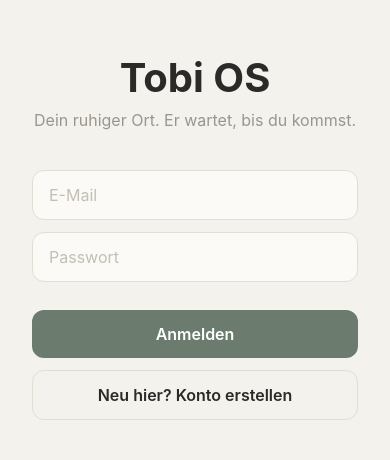
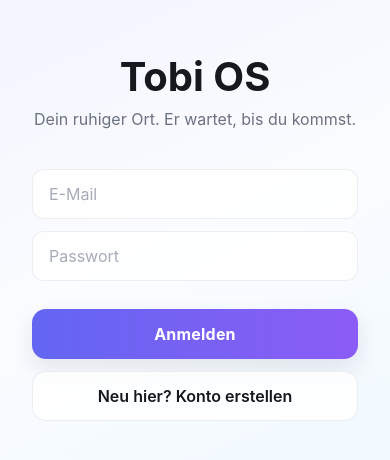
Before and after one commit to tobi936/something, a React Native app: screen / in a window 390 px wide. Shown: the part 186-646 px from the top of the page. Built offline with nearby package versions, Linux system fonts and the light colour scheme.

Commit message:
Redesign UI: glassmorphism, white gradient background, colorful accents

```diff
--- a/App.tsx
+++ b/App.tsx
@@ -1,3 +1,4 @@
+import { BlurView } from 'expo-blur';
 import { StatusBar } from 'expo-status-bar';
 import React, { useEffect, useState } from 'react';
 import {
@@ -11,6 +12,7 @@ import {
 import type { Session } from '@supabase/supabase-js';
 import { supabase } from './lib/supabase';
 import { theme } from './lib/theme';
+import { GradientBackground } from './components/ui';
 import AuthScreen from './screens/AuthScreen';
 import TodayScreen from './screens/TodayScreen';
 import HabitsScreen from './screens/HabitsScreen';
@@ -42,24 +44,27 @@ export default function App() {
 
   if (loading) {
     return (
+      <GradientBackground>
         <View style={styles.loading}>
-        <ActivityIndicator color={theme.colors.muted} />
+          <ActivityIndicator color={theme.colors.accent} />
         </View>
+      </GradientBackground>
     );
   }
 
   if (!session) {
     return (
-      <>
+      <GradientBackground>
         <StatusBar style="dark" />
         <AuthScreen />
-      </>
+      </GradientBackground>
     );
   }
 
   const userId = session.user.id;
 
   return (
+    <GradientBackground>
       <SafeAreaView style={styles.app}>
         <StatusBar style="dark" />
         <View style={styles.body}>
@@ -69,7 +74,7 @@ export default function App() {
           {tab === 'reflection' && <ReflectionScreen />}
         </View>
 
-      <View style={styles.tabbar}>
+        <BlurView intensity={40} tint="light" style={styles.tabbar}>
           {TABS.map((t) => {
             const active = tab === t.key;
             return (
@@ -79,37 +84,33 @@ export default function App() {
               </Pressable>
             );
           })}
-      </View>
+        </BlurView>
       </SafeAreaView>
+    </GradientBackground>
   );
 }
 
 const styles = StyleSheet.create({
-  app: { flex: 1, backgroundColor: theme.colors.bg },
+  app: { flex: 1, backgroundColor: 'transparent' },
   body: { flex: 1 },
-  loading: {
-    flex: 1,
-    backgroundColor: theme.colors.bg,
-    alignItems: 'center',
-    justifyContent: 'center',
-  },
+  loading: { flex: 1, alignItems: 'center', justifyContent: 'center' },
   tabbar: {
     flexDirection: 'row',
     borderTopWidth: 1,
-    borderTopColor: theme.colors.border,
-    backgroundColor: theme.colors.surface,
-    paddingTop: 10,
-    paddingBottom: 10,
+    borderTopColor: theme.colors.glassBorder,
+    backgroundColor: 'rgba(255,255,255,0.6)',
+    paddingTop: 12,
+    paddingBottom: 12,
   },
   tab: { flex: 1, alignItems: 'center' },
-  tabText: { fontSize: theme.font.small, color: theme.colors.faint },
-  tabTextActive: { color: theme.colors.text, fontWeight: '600' },
+  tabText: { fontSize: theme.font.small, color: theme.colors.faint, fontWeight: '500' },
+  tabTextActive: { color: theme.colors.accent, fontWeight: '700' },
   dot: {
-    width: 4,
-    height: 4,
-    borderRadius: 2,
+    width: 5,
+    height: 5,
+    borderRadius: 2.5,
     backgroundColor: theme.colors.accent,
     marginTop: 5,
   },
-  dotEmpty: { width: 4, height: 4, marginTop: 5 },
+  dotEmpty: { width: 5, height: 5, marginTop: 5 },
 });
--- a/components/ui.tsx
+++ b/components/ui.tsx
@@ -1,3 +1,5 @@
+import { BlurView } from 'expo-blur';
+import { LinearGradient } from 'expo-linear-gradient';
 import React from 'react';
 import {
   ActivityIndicator,
@@ -10,8 +12,27 @@ import {
 } from 'react-native';
 import { theme } from '../lib/theme';
 
+export function GradientBackground({ children }: { children: React.ReactNode }) {
+  return (
+    <LinearGradient
+      colors={theme.colors.bgGradient}
+      start={{ x: 0, y: 0 }}
+      end={{ x: 1, y: 1 }}
+      style={StyleSheet.absoluteFill}
+    >
+      {children}
+    </LinearGradient>
+  );
+}
+
 export function Card({ children, style }: { children: React.ReactNode; style?: ViewStyle }) {
-  return <View style={[styles.card, style]}>{children}</View>;
+  return (
+    <View style={[styles.cardWrap, theme.shadow, style]}>
+      <BlurView intensity={28} tint="light" style={styles.cardBlur}>
+        <View style={styles.cardInner}>{children}</View>
+      </BlurView>
+    </View>
+  );
 }
 
 export function ScreenTitle({ children, subtitle }: { children: string; subtitle?: string }) {
@@ -31,12 +52,20 @@ export function Muted({ children, style }: { children: React.ReactNode; style?:
   return <Text style={[styles.muted, style]}>{children}</Text>;
 }
 
-export function Check({ on }: { on: boolean }) {
-  return (
-    <View style={[styles.check, on && styles.checkOn]}>
-      {on ? <Text style={styles.checkMark}>✓</Text> : null}
-    </View>
-  );
+export function Check({ on, color }: { on: boolean; color?: string }) {
+  if (on) {
+    return (
+      <LinearGradient
+        colors={color ? [color, color] : theme.colors.accentGradient}
+        start={{ x: 0, y: 0 }}
+        end={{ x: 1, y: 1 }}
+        style={styles.check}
+      >
+        <Text style={styles.checkMark}>✓</Text>
+      </LinearGradient>
+    );
+  }
+  return <View style={[styles.check, styles.checkOff]} />;
 }
 
 export function SoftButton({
@@ -50,64 +79,94 @@ export function SoftButton({
   loading?: boolean;
   variant?: 'solid' | 'ghost';
 }) {
+  if (variant === 'ghost') {
+    return (
+      <Pressable
+        onPress={onPress}
+        disabled={loading}
+        style={({ pressed }) => [styles.ghost, pressed && { opacity: 0.6 }]}
+      >
+        {loading ? (
+          <ActivityIndicator color={theme.colors.text} />
+        ) : (
+          <Text style={styles.ghostText}>{label}</Text>
+        )}
+      </Pressable>
+    );
+  }
   return (
     <Pressable
       onPress={onPress}
       disabled={loading}
-      style={({ pressed }) => [
-        styles.button,
-        variant === 'ghost' && styles.buttonGhost,
-        pressed && { opacity: 0.7 },
-      ]}
+      style={({ pressed }) => [theme.shadow, { borderRadius: 14 }, pressed && { opacity: 0.85 }]}
     >
-      {loading ? (
-        <ActivityIndicator color={variant === 'ghost' ? theme.colors.text : '#fff'} />
-      ) : (
-        <Text style={[styles.buttonText, variant === 'ghost' && styles.buttonTextGhost]}>
-          {label}
-        </Text>
-      )}
+      <LinearGradient
+        colors={theme.colors.accentGradient}
+        start={{ x: 0, y: 0 }}
+        end={{ x: 1, y: 0 }}
+        style={styles.button}
+      >
+        {loading ? (
+          <ActivityIndicator color="#fff" />
+        ) : (
+          <Text style={styles.buttonText}>{label}</Text>
+        )}
+      </LinearGradient>
     </Pressable>
   );
 }
 
 const styles = StyleSheet.create({
-  card: {
-    backgroundColor: theme.colors.surface,
+  cardWrap: { borderRadius: theme.radius },
+  cardBlur: {
     borderRadius: theme.radius,
+    overflow: 'hidden',
     borderWidth: 1,
-    borderColor: theme.colors.border,
+    borderColor: theme.colors.glassBorder,
+  },
+  cardInner: {
+    backgroundColor: theme.colors.glass,
     padding: theme.spacing(2),
   },
-  title: { fontSize: theme.font.title, color: theme.colors.text, fontWeight: '600' },
+  title: { fontSize: theme.font.title, color: theme.colors.text, fontWeight: '700', letterSpacing: -0.5 },
   subtitle: { fontSize: theme.font.body, color: theme.colors.muted, marginTop: 4 },
   sectionLabel: {
     fontSize: theme.font.small,
     color: theme.colors.muted,
     textTransform: 'uppercase',
-    letterSpacing: 1,
+    letterSpacing: 1.2,
+    fontWeight: '600',
     marginBottom: theme.spacing(1),
   },
   muted: { color: theme.colors.muted, fontSize: theme.font.body },
   check: {
     width: 26,
     height: 26,
-    borderRadius: 8,
-    borderWidth: 1.5,
-    borderColor: theme.colors.faint,
+    borderRadius: 9,
     alignItems: 'center',
     justifyContent: 'center',
   },
-  checkOn: { backgroundColor: theme.colors.accent, borderColor: theme.colors.accent },
-  checkMark: { color: '#fff', fontSize: 16, fontWeight: '700' },
+  checkOff: {
+    backgroundColor: 'transparent',
+    borderWidth: 1.5,
+    borderColor: theme.colors.faint,
+  },
+  checkMark: { color: '#fff', fontSize: 15, fontWeight: '800' },
   button: {
-    backgroundColor: theme.colors.accent,
-    borderRadius: 12,
+    borderRadius: 14,
+    paddingVertical: 15,
+    alignItems: 'center',
+    justifyContent: 'center',
+  },
+  buttonText: { color: '#fff', fontSize: theme.font.body, fontWeight: '700', letterSpacing: 0.2 },
+  ghost: {
+    borderRadius: 14,
     paddingVertical: 14,
     alignItems: 'center',
     justifyContent: 'center',
+    borderWidth: 1,
+    borderColor: theme.colors.hairline,
+    backgroundColor: theme.colors.glassStrong,
   },
-  buttonGhost: { backgroundColor: 'transparent', borderWidth: 1, borderColor: theme.colors.border },
-  buttonText: { color: '#fff', fontSize: theme.font.body, fontWeight: '600' },
-  buttonTextGhost: { color: theme.colors.text },
+  ghostText: { color: theme.colors.text, fontSize: theme.font.body, fontWeight: '600' },
 });
--- a/lib/theme.ts
+++ b/lib/theme.ts
@@ -1,22 +1,55 @@
-// Tobi OS — ruhiges, aufgeräumtes Design. Keine grellen Farben, keine Badges.
+// Tobi OS — seriös, professionell, hell. Glasmorphismus auf weissem Verlauf,
+// zurückhaltende farbige Akzente.
 export const theme = {
   colors: {
-    bg: '#F4F2EC',        // warmes Papier
-    surface: '#FBFAF6',   // leicht erhöhte Fläche
-    surfaceAlt: '#EDEAE2',
-    border: '#E2DED4',
-    text: '#2B2A28',      // ruhiges Dunkelbraun-Grau
-    muted: '#9A968E',     // gedämpft
-    faint: '#C4BFB4',
-    accent: '#6B7B6E',    // gedämpftes Salbeigrün
-    accentSoft: '#DCE3DB',
+    // Heller, kühler Verlauf statt Beige
+    bgGradient: ['#EEF1FF', '#FBFCFF', '#EAF8FF'] as const,
+
+    text: '#16181D',
+    muted: '#6B7280',
+    faint: '#A6ABB6',
+
+    // Glasflächen
+    glass: 'rgba(255,255,255,0.55)',
+    glassStrong: 'rgba(255,255,255,0.78)',
+    glassBorder: 'rgba(255,255,255,0.75)',
+    hairline: 'rgba(22,24,29,0.07)',
+
+    // Akzent
+    accent: '#6366F1',
+    accentGradient: ['#6366F1', '#8B5CF6'] as const,
+    accentSoft: 'rgba(99,102,241,0.12)',
+
+    onAccent: '#FFFFFF',
+
+    // Aliase (für bestehende Screen-Styles)
+    border: 'rgba(22,24,29,0.07)',
+    surface: 'rgba(255,255,255,0.78)',
+    surfaceAlt: 'rgba(22,24,29,0.06)',
   },
   spacing: (n: number) => n * 8,
-  radius: 16,
+  radius: 20,
   font: {
-    title: 28,
+    title: 30,
     heading: 20,
     body: 16,
     small: 13,
   },
+  shadow: {
+    shadowColor: '#1B1F2E',
+    shadowOpacity: 0.1,
+    shadowRadius: 24,
+    shadowOffset: { width: 0, height: 10 },
+    elevation: 6,
+  },
 };
+
+// Lebendige, aber edle Farbpalette für Gewohnheiten
+export const ACCENTS = [
+  '#6366F1', // Indigo
+  '#06B6D4', // Cyan
+  '#10B981', // Emerald
+  '#F59E0B', // Amber
+  '#EC4899', // Pink
+  '#8B5CF6', // Violet
+];
--- a/package.json
+++ b/package.json
@@ -7,6 +7,8 @@
     "@react-native-async-storage/async-storage": "^3.1.1",
     "@supabase/supabase-js": "^2.108.2",
     "expo": "~56.0.12",
+    "expo-blur": "~15.0.0",
+    "expo-linear-gradient": "~15.0.0",
     "expo-status-bar": "~56.0.4",
     "react": "19.2.3",
     "react-dom": "^19.2.3",
--- a/screens/AuthScreen.tsx
+++ b/screens/AuthScreen.tsx
@@ -94,7 +94,7 @@ export default function AuthScreen() {
 }
 
 const styles = StyleSheet.create({
-  wrap: { flex: 1, backgroundColor: theme.colors.bg, justifyContent: 'center' },
+  wrap: { flex: 1, justifyContent: 'center' },
   inner: { paddingHorizontal: theme.spacing(4) },
   logo: {
     fontSize: 40,
--- a/screens/HabitsScreen.tsx
+++ b/screens/HabitsScreen.tsx
@@ -126,10 +126,10 @@ export default function HabitsScreen({ userId }: { userId: string }) {
 }
 
 const styles = StyleSheet.create({
-  scroll: { flex: 1, backgroundColor: theme.colors.bg },
+  scroll: { flex: 1, backgroundColor: 'transparent' },
   content: { padding: theme.spacing(3), paddingTop: theme.spacing(2) },
   input: {
-    backgroundColor: theme.colors.bg,
+    backgroundColor: 'rgba(255,255,255,0.6)',
     borderWidth: 1,
     borderColor: theme.colors.border,
     borderRadius: 12,
@@ -141,7 +141,7 @@ const styles = StyleSheet.create({
   },
   segment: {
     flexDirection: 'row',
-    backgroundColor: theme.colors.bg,
+    backgroundColor: 'rgba(255,255,255,0.6)',
     borderRadius: 12,
     borderWidth: 1,
     borderColor: theme.colors.border,
--- a/screens/ReflectionScreen.tsx
+++ b/screens/ReflectionScreen.tsx
@@ -146,7 +146,7 @@ export default function ReflectionScreen() {
 }
 
 const styles = StyleSheet.create({
-  scroll: { flex: 1, backgroundColor: theme.colors.bg },
+  scroll: { flex: 1, backgroundColor: 'transparent' },
   content: { padding: theme.spacing(3), paddingTop: theme.spacing(2) },
   nav: {
     flexDirection: 'row',
--- a/screens/TodayScreen.tsx
+++ b/screens/TodayScreen.tsx
@@ -220,7 +220,7 @@ export default function TodayScreen({ userId }: { userId: string }) {
 }
 
 const styles = StyleSheet.create({
-  scroll: { flex: 1, backgroundColor: theme.colors.bg },
+  scroll: { flex: 1, backgroundColor: 'transparent' },
   content: { padding: theme.spacing(3), paddingTop: theme.spacing(2) },
   row: {
     flexDirection: 'row',
--- a/screens/TodosScreen.tsx
+++ b/screens/TodosScreen.tsx
@@ -111,10 +111,10 @@ export default function TodosScreen({ userId }: { userId: string }) {
 }
 
 const styles = StyleSheet.create({
-  scroll: { flex: 1, backgroundColor: theme.colors.bg },
+  scroll: { flex: 1, backgroundColor: 'transparent' },
   content: { padding: theme.spacing(3), paddingTop: theme.spacing(2) },
   input: {
-    backgroundColor: theme.colors.bg,
+    backgroundColor: 'rgba(255,255,255,0.6)',
     borderWidth: 1,
     borderColor: theme.colors.border,
     borderRadius: 12,
```
Also changed, not shown: lib/types.ts (+7 -7 lines), 1 other file (tests, documents, lock files or other folders). Lines whose indentation alone changed are shown as unchanged.
